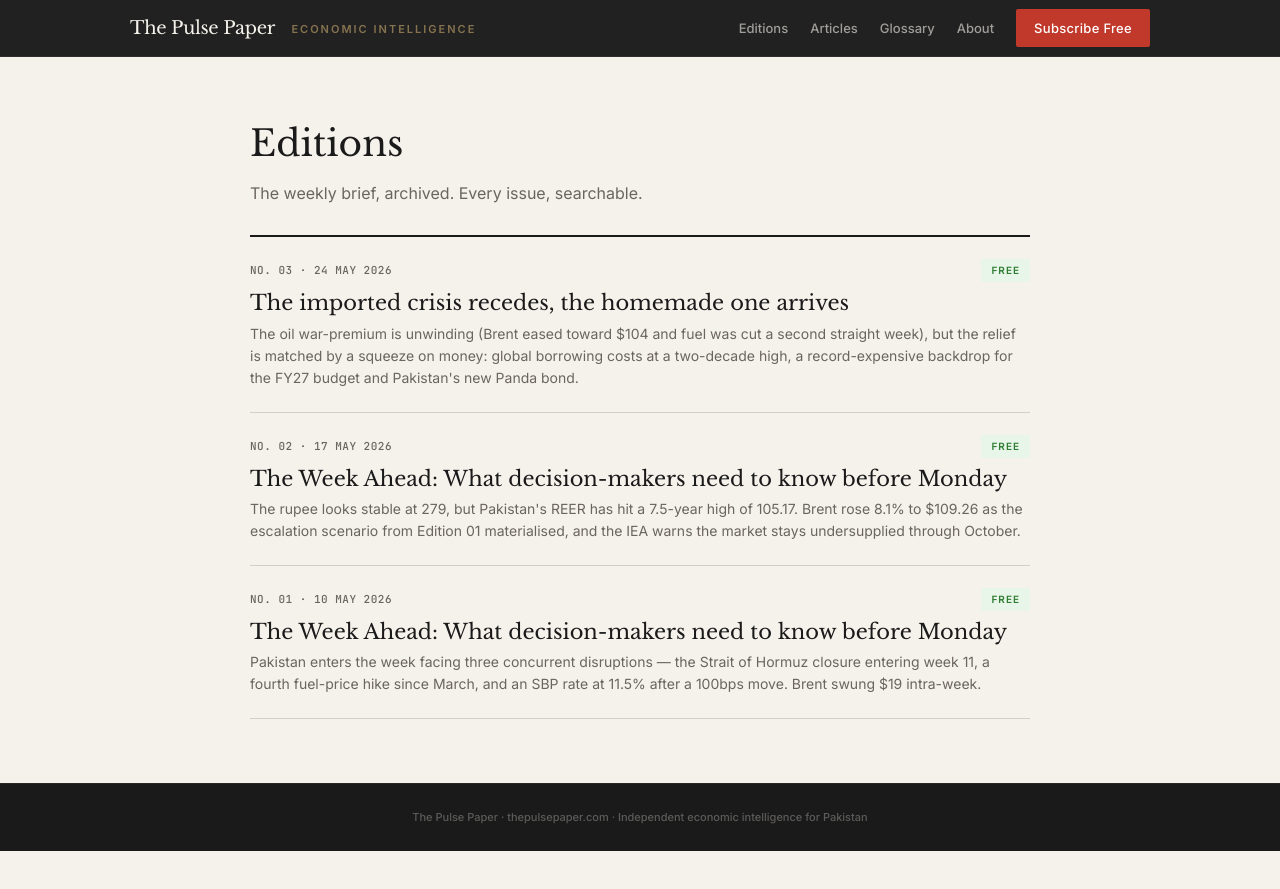
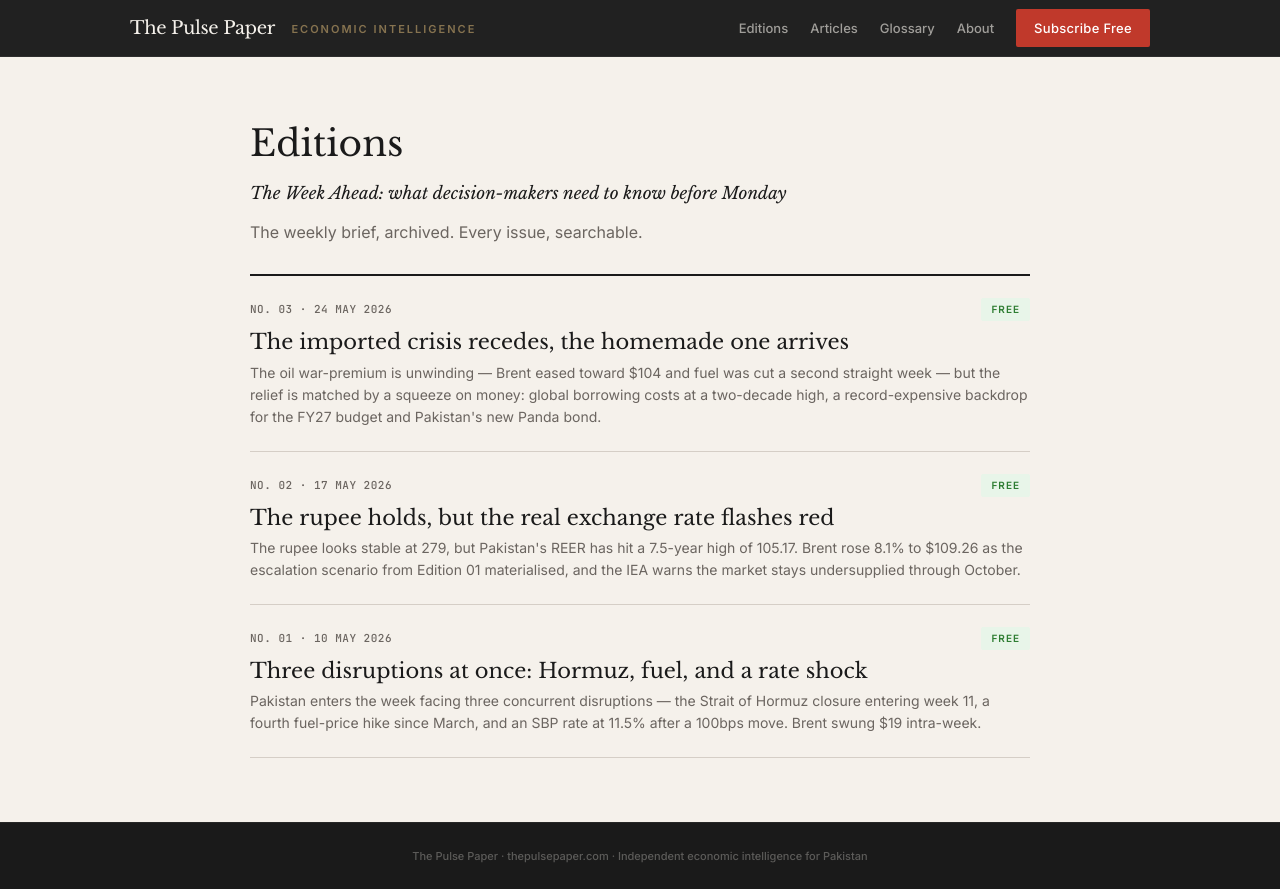
Before and after one commit to StrongerAI/thepulsepaper.com, an Astro site: page /editions in a window 1280 px wide. Before the commit the page ends 851 px from the top, so only its background shows below. Built offline with nearby package versions, Linux system fonts and the light colour scheme; Astro itself is replaced by a stand-in of ours.

Commit message:
Refactor editions list and update layout structure

```diff
--- a/src/pages/editions/index.astro
+++ b/src/pages/editions/index.astro
@@ -1,46 +1,20 @@
 ---
 import Base from '../../layouts/Base.astro';
-
-// EDITIONS LIST — your real editions, served as standalone HTML from /public/editions/.
-// To publish a new edition each week:
-//   1. Drop your exported HTML file into  public/editions/  (e.g. 2026-05-24.html)
-//   2. Add one entry to the top of this list (newest first).
-const editions = [
-{
-      no: '03',
-      date: '24 May 2026',
-      href: '/editions/2026-05-24.html',
-      access: 'free',
-      title: 'The imported crisis recedes, the homemade one arrives',
-      summary: "The oil war-premium is unwinding (Brent eased toward $104 and fuel was cut a second straight week), but the relief is matched by a squeeze on money: global borrowing costs at a two-decade high, a record-expensive backdrop for the FY27 budget and Pakistan's new Panda bond.",
-    },
-  {
-    no: '02',
-    date: '17 May 2026',
-    href: '/editions/2026-05-17.html',
-    access: 'free',
-    title: 'The Week Ahead: What decision-makers need to know before Monday',
-    summary: "The rupee looks stable at 279, but Pakistan's REER has hit a 7.5-year high of 105.17. Brent rose 8.1% to $109.26 as the escalation scenario from Edition 01 materialised, and the IEA warns the market stays undersupplied through October.",
-  },
-  {
-    no: '01',
-    date: '10 May 2026',
-    href: '/editions/2026-05-10.html',
-    access: 'free',
-    title: 'The Week Ahead: What decision-makers need to know before Monday',
-    summary: 'Pakistan enters the week facing three concurrent disruptions — the Strait of Hormuz closure entering week 11, a fourth fuel-price hike since March, and an SBP rate at 11.5% after a 100bps move. Brent swung $19 intra-week.',
-  },
-];
+import { editionsList as editions } from '../../data/editions.js';
 ---
 <Base
   title="Editions | The Pulse Paper"
-  description="Every edition of The Pulse Paper — independent weekly economic intelligence for Pakistan. Archived and searchable."
+  description="Every edition of The Pulse Paper, independent weekly economic intelligence for Pakistan. Archived and searchable."
 >
   <section class="wrap idx">
-    <header class="idx-head"><h1>Editions</h1><p class="muted">The weekly brief, archived. Every issue, searchable.</p></header>
+    <header class="idx-head">
+      <h1>Editions</h1>
+      <p class="tagline">The Week Ahead: what decision-makers need to know before Monday</p>
+      <p class="muted">The weekly brief, archived. Every issue, searchable.</p>
+    </header>
     <div class="list">
       {editions.map((e) => (
-        <a class="row" href={e.href}>
+        <a class="row" href={`/editions/${e.slug}.html`}>
           <div class="row-top">
             <span class="mono row-meta">No. {e.no} · {e.date}</span>
             <span class={`badge ${e.access}`}>{e.access === 'free' ? 'Free' : 'Subscribers'}</span>
@@ -56,6 +30,7 @@ const editions = [
     .idx { padding-top: 56px; max-width: 860px; }
     .idx-head { margin-bottom: 28px; }
     .idx-head h1 { font-size: 36px; margin-bottom: 6px; }
+    .tagline { font-family: var(--font-serif); font-style: italic; font-size: 17px; color: var(--ink); margin-bottom: 10px; }
     .row { display: block; padding: 22px 0; border-bottom: 1px solid var(--border); transition: background 0.15s; }
     .row:first-child { border-top: 2px solid var(--ink); }
     .row:hover { background: var(--cream); }
```
